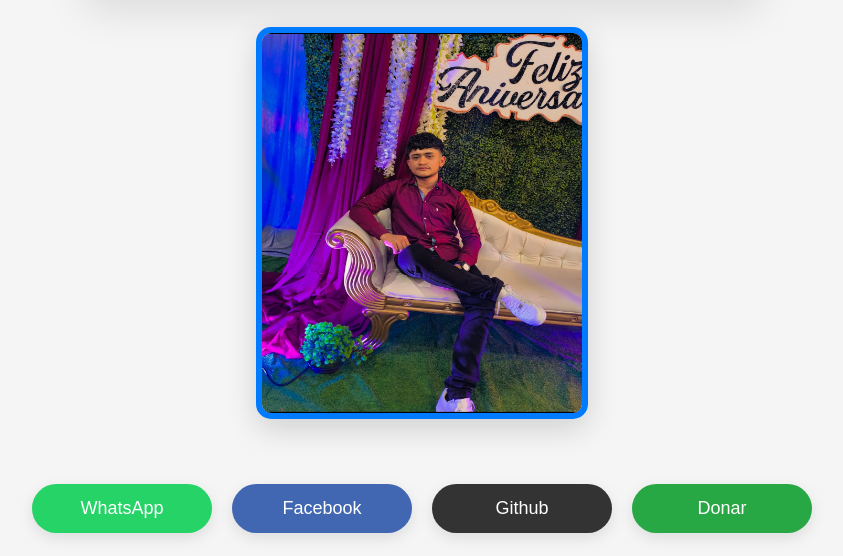
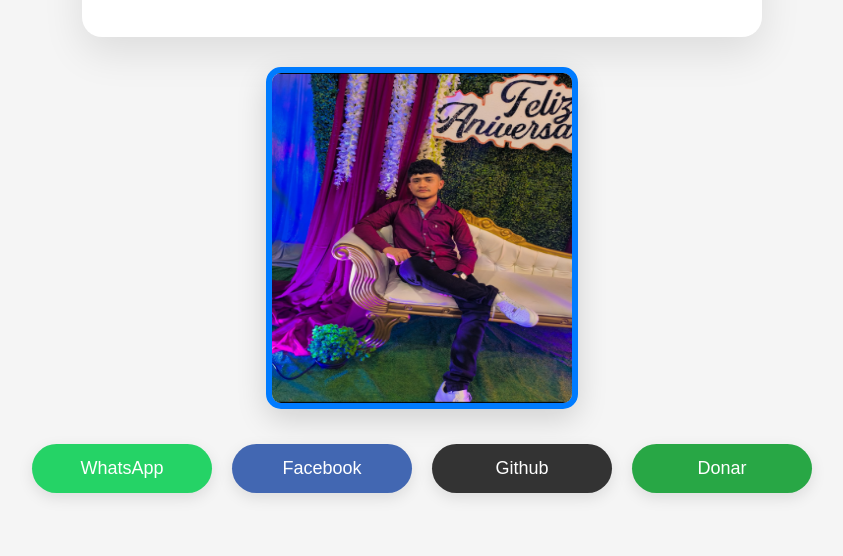
Before and after one commit to JenierMods/VETA, a plain HTML site: page Infodelcreador.html in a window 1280 px wide. Shown: the part 244-800 px from the top of the page, without its empty margins (218-1061 px from the left). Drawn offline with Linux system fonts and the light colour scheme.

Commit message:
Update creador.css

```diff
--- a/creador.css
+++ b/creador.css
@@ -38,8 +38,8 @@ body.creador-page {
 }
 
 .creator-image {
-  width: 320px;
-  height: 380px;
+  width: 300px;
+  height: 330px;
   border-radius: 15px;
   border: 6px solid #007BFF;
   margin-top: 30px;
@@ -48,7 +48,7 @@ body.creador-page {
 }
 
 .image-size-control {
-  margin-top: 30px;
+  margin-top: px;
   display: flex;
   flex-direction: column;
   align-items: center;
```
